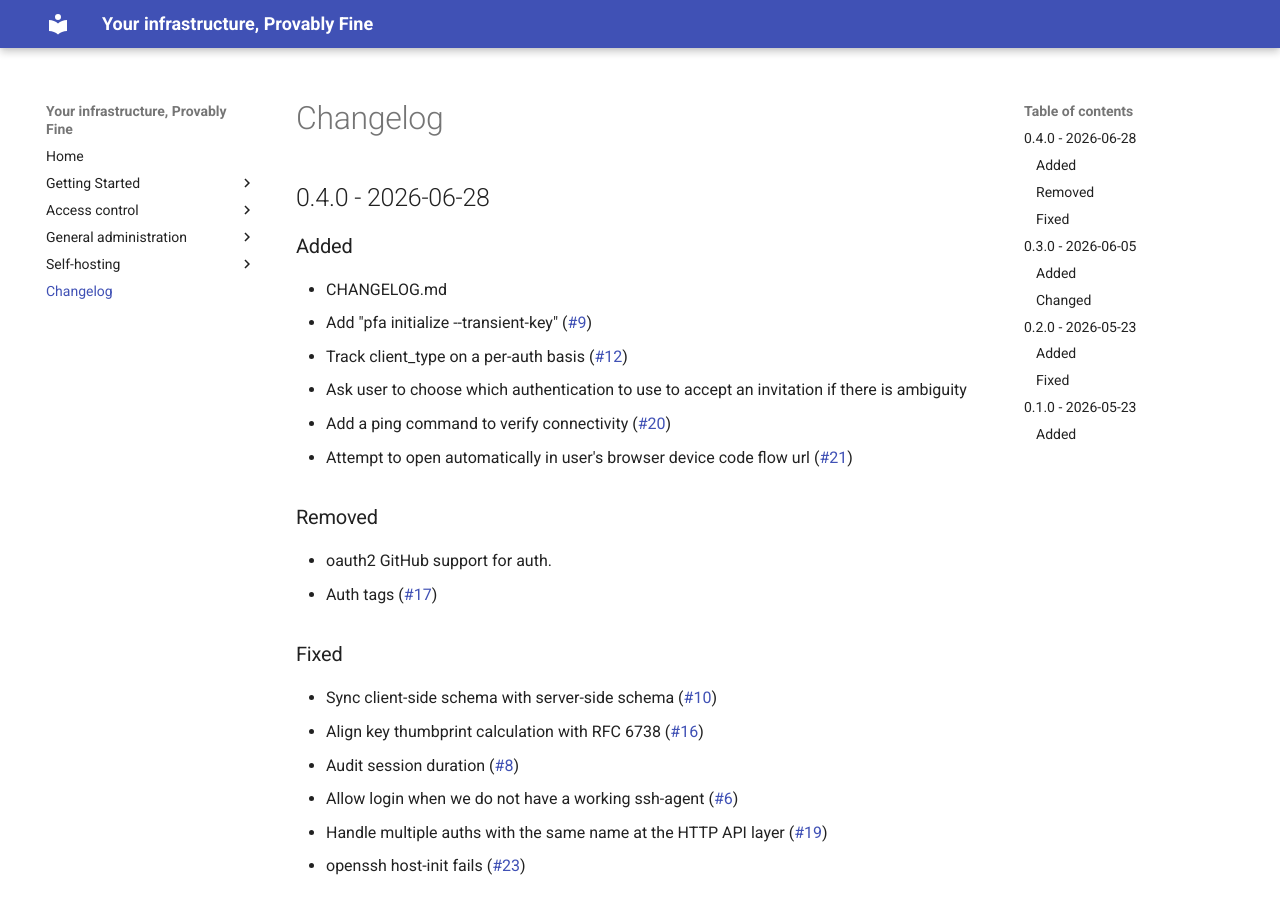
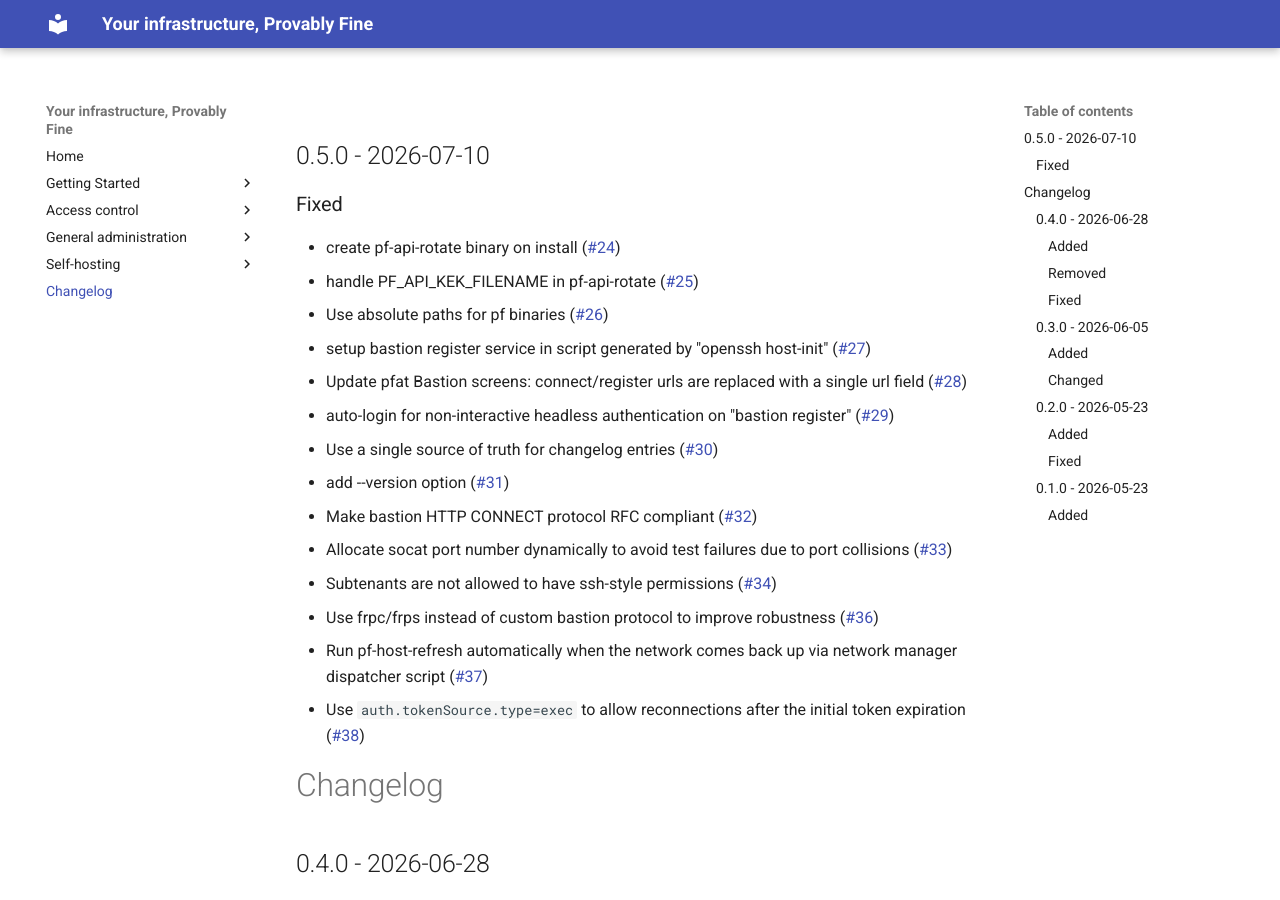
Before and after one commit to provablyfine/pf, an MkDocs documentation site: the page built from docs/changelog.md, in a window 1280 px wide and 900 px high. Built offline with MkDocs 1.6.1 and Material for MkDocs 9.7.7, drawn with Linux system fonts in a browser that asks for light colours; comment, search, counter and statistics services are not loaded; the version menu is left out.

Commit message:
release: 0.5.0

```diff
--- a/docs/changelog.md
+++ b/docs/changelog.md
@@ -1,3 +1,23 @@
+## 0.5.0 - 2026-07-10
+
+### Fixed
+
+- create pf-api-rotate binary on install ([#24](https://github.com/provablyfine/pf/issues/24))
+- handle PF_API_KEK_FILENAME in pf-api-rotate ([#25](https://github.com/provablyfine/pf/issues/25))
+- Use absolute paths for pf binaries ([#26](https://github.com/provablyfine/pf/issues/26))
+- setup bastion register service in script generated by "openssh host-init" ([#27](https://github.com/provablyfine/pf/issues/27))
+- Update pfat Bastion screens: connect/register urls are replaced with a single url field ([#28](https://github.com/provablyfine/pf/issues/28))
+- auto-login for non-interactive headless authentication on "bastion register" ([#29](https://github.com/provablyfine/pf/issues/29))
+- Use a single source of truth for changelog entries ([#30](https://github.com/provablyfine/pf/issues/30))
+- add --version option ([#31](https://github.com/provablyfine/pf/issues/31))
+- Make bastion HTTP CONNECT protocol RFC compliant ([#32](https://github.com/provablyfine/pf/issues/32))
+- Allocate socat port number dynamically to avoid test failures due to port collisions ([#33](https://github.com/provablyfine/pf/issues/33))
+- Subtenants are not allowed to have ssh-style permissions ([#34](https://github.com/provablyfine/pf/issues/34))
+- Use frpc/frps instead of custom bastion protocol to improve robustness ([#36](https://github.com/provablyfine/pf/issues/36))
+- Run pf-host-refresh automatically when the network comes back up via network manager dispatcher script ([#37](https://github.com/provablyfine/pf/issues/37))
+- Use `auth.tokenSource.type=exec` to allow reconnections after the initial token expiration ([#38](https://github.com/provablyfine/pf/issues/38))
+
+
 # Changelog
 
 ## 0.4.0 - 2026-06-28
--- a/pyproject.toml
+++ b/pyproject.toml
@@ -18,7 +18,7 @@ maintainers = [
 ]
 description = "Centralized Access-Control for SSH"
 readme = "README.md"
-version = "0.4.0"
+version = "0.5.0"
 license = "AGPL-3.0-only"
 license-files = ["LICENSE.md", "src/provablyfine/licenses/frpc-*"]
 keywords = ["SSH", "access-control", "bastion"]
```
Also changed, not shown: CHANGELOG.md (+20 -0 lines), changelog.d/24.bugfix.md (deleted, +0 -1 lines), changelog.d/25.bugfix.md (deleted, +0 -1 lines), changelog.d/26.bugfix.md (deleted, +0 -1 lines), changelog.d/27.bugfix.md (deleted, +0 -1 lines), changelog.d/28.bugfix.md (deleted, +0 -1 lines), changelog.d/29.bugfix.md (deleted, +0 -1 lines), changelog.d/30.bugfix.md (deleted, +0 -1 lines), changelog.d/31.bugfix.md (deleted, +0 -1 lines), changelog.d/32.bugfix.md (deleted, +0 -1 lines), changelog.d/33.bugfix.md (deleted, +0 -1 lines), changelog.d/34.bugfix.md (deleted, +0 -1 lines), changelog.d/36.bugfix.md (deleted, +0 -1 lines), changelog.d/37.bugfix.md (deleted, +0 -1 lines), 1 more files, 1 other file.
